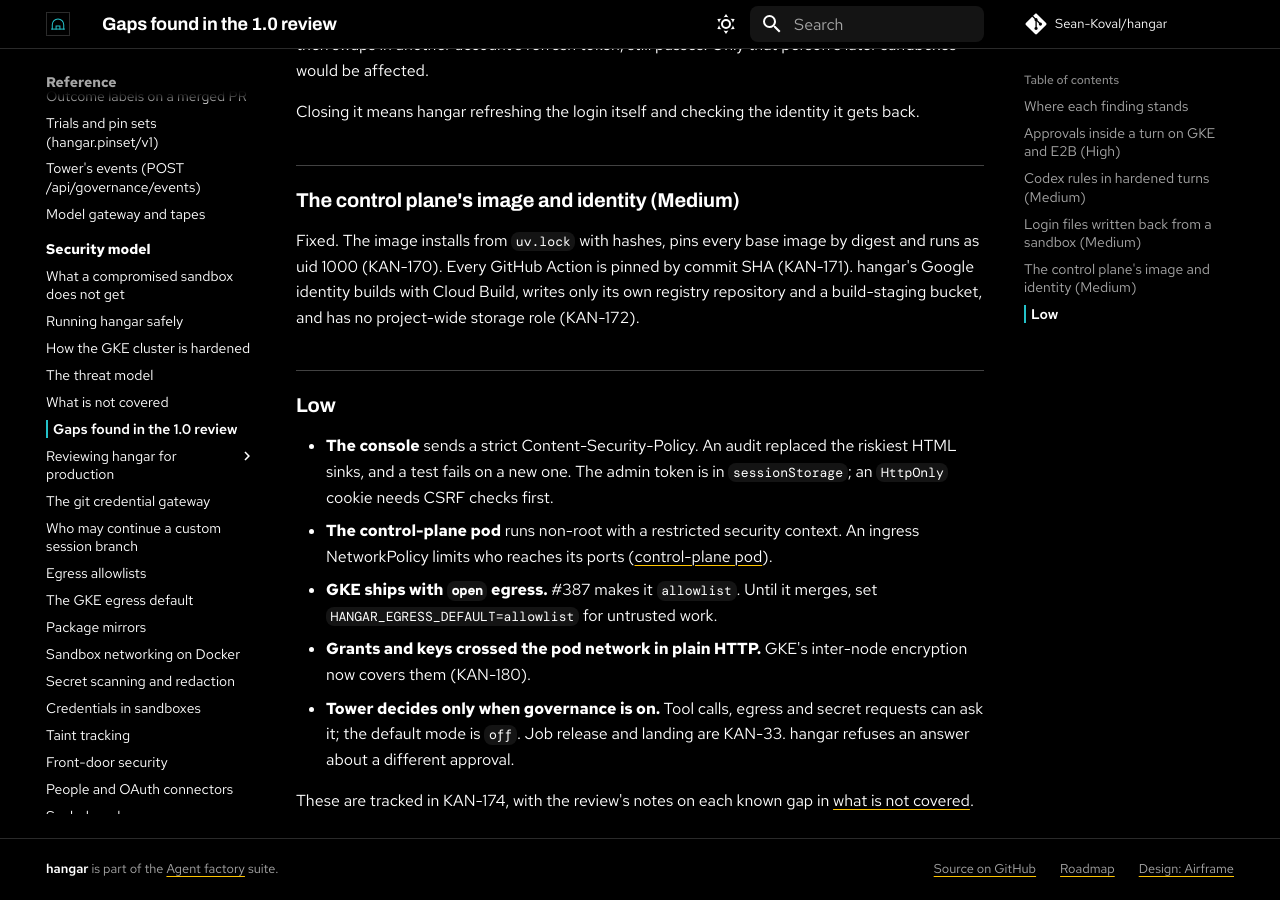
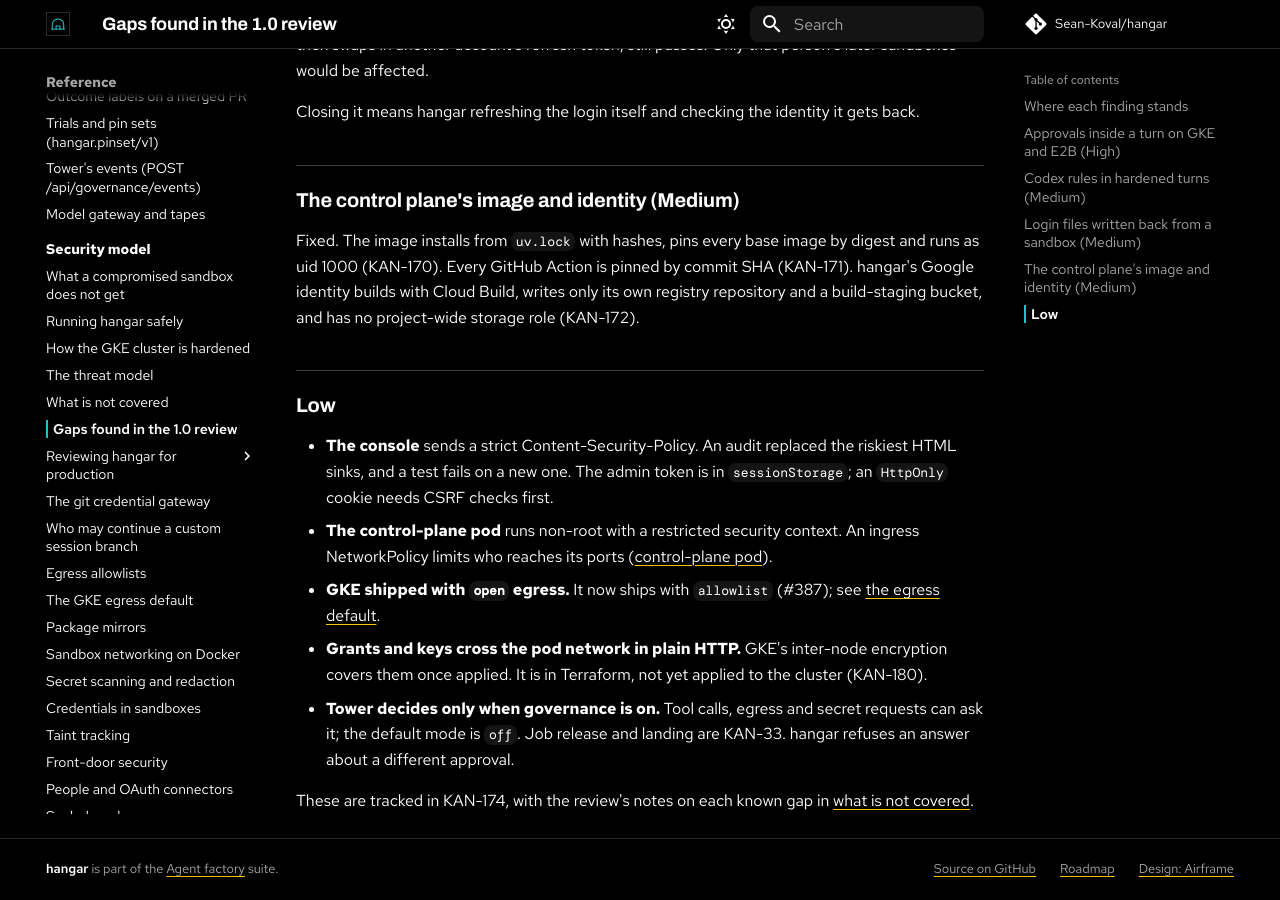
Before and after one commit to Sean-Koval/hangar, an MkDocs documentation site: the page built from docs/security/review-1.0.md, in a window 1280 px wide and 900 px high, scrolled down 2859 px. Built offline with MkDocs 1.6.1 and Material for MkDocs 9.7.7, drawn with Linux system fonts in a browser that asks for light colours; comment, search, counter and statistics services are not loaded; some of the changed text lies outside the part shown.

Commit message:
KAN-174: L-9 is fixed (#387 merged); L-10 is in Terraform, not yet applied
docs/security/review-1.0.md still said L-9 was in review. #387 merged on
2026-10-30 and deploy/k8s/config.yaml defaults to allowlist. #388 merged
too, so the 'Decided, in review' table in risks.md is empty; its heading
stays for the anchor. L-10's inter-node encryption is in Terraform but
not applied, so it reads Partial rather than Fixed.

Jira: KAN-174

Co-Authored-By: Claude Opus 5.5 <noreply@anthropic.com>
Claude-Session: https://claude.ai/code/session_016xuJpD4ayiVVYHrvfo9m9R

```diff
--- a/docs/security/review-1.0.md
+++ b/docs/security/review-1.0.md
@@ -20,8 +20,8 @@ Each is tracked in Jira. What remains open, with its owner and reason, is on
 | hangar's Google roles are project-wide | Medium | KAN-172 | Fixed in hangar; Tower's own registry is its half |
 | The console: no CSP, the admin token in browser storage | Low (L-7) | KAN-174 | Fixed: a strict CSP, audited sinks, the token in `sessionStorage`; an `HttpOnly` cookie is accepted as later work |
 | The control-plane pod's security context and NetworkPolicy | Low (L-8) | KAN-174, KAN-170 | Fixed; IAP stays off, with the [reason](control-plane-pod.md) |
-| GKE ships with `open` egress | Low (L-9) | KAN-174 | Decided: `allowlist`, in review (#387) |
-| Git grants in plain HTTP between nodes | Low (L-10) | KAN-180 | Fixed: [inter-node encryption](gke-cluster.md) |
+| GKE ships with `open` egress | Low (L-9) | KAN-174 | Fixed: GKE ships with [`allowlist`](egress-default.md) (#387) |
+| Git grants in plain HTTP between nodes | Low (L-10) | KAN-180 | In Terraform, not yet applied: [inter-node encryption](gke-cluster.md) |
 | Tower is not consulted yet | Low (L-1) | KAN-77 to KAN-79, KAN-33 | Wired and off by default; release and landing are KAN-33 |
 | Predictable custom session branches | Known gap 8 | KAN-174 | Fixed: [checked against their creator](branch-creators.md) |
 | E2B buffers a command's whole output | Known gap 9 | KAN-174 | Closed: hangar's envd client keeps a bounded tail, re-tested |
@@ -62,8 +62,8 @@ Fixed. The image installs from `uv.lock` with hashes, pins every base image by d
 
 - **The console** sends a strict Content-Security-Policy. An audit replaced the riskiest HTML sinks, and a test fails on a new one. The admin token is in `sessionStorage`; an `HttpOnly` cookie needs CSRF checks first.
 - **The control-plane pod** runs non-root with a restricted security context. An ingress NetworkPolicy limits who reaches its ports ([control-plane pod](control-plane-pod.md)).
-- **GKE ships with `open` egress.** #387 makes it `allowlist`. Until it merges, set `HANGAR_EGRESS_DEFAULT=allowlist` for untrusted work.
-- **Grants and keys crossed the pod network in plain HTTP.** GKE's inter-node encryption now covers them (KAN-180).
+- **GKE shipped with `open` egress.** It now ships with `allowlist` (#387); see [the egress default](egress-default.md).
+- **Grants and keys cross the pod network in plain HTTP.** GKE's inter-node encryption covers them once applied. It is in Terraform, not yet applied to the cluster (KAN-180).
 - **Tower decides only when governance is on.** Tool calls, egress and secret requests can ask it; the default mode is `off`. Job release and landing are KAN-33. hangar refuses an answer about a different approval.
 
 These are tracked in KAN-174, with the review's notes on each known gap in [what is not covered](not-covered.md).
```
Also changed, not shown: docs/security/review/controls.md (+2 -2 lines), docs/security/review/index.md (+3 -3 lines), docs/security/review/risks.md (+2 -6 lines).
